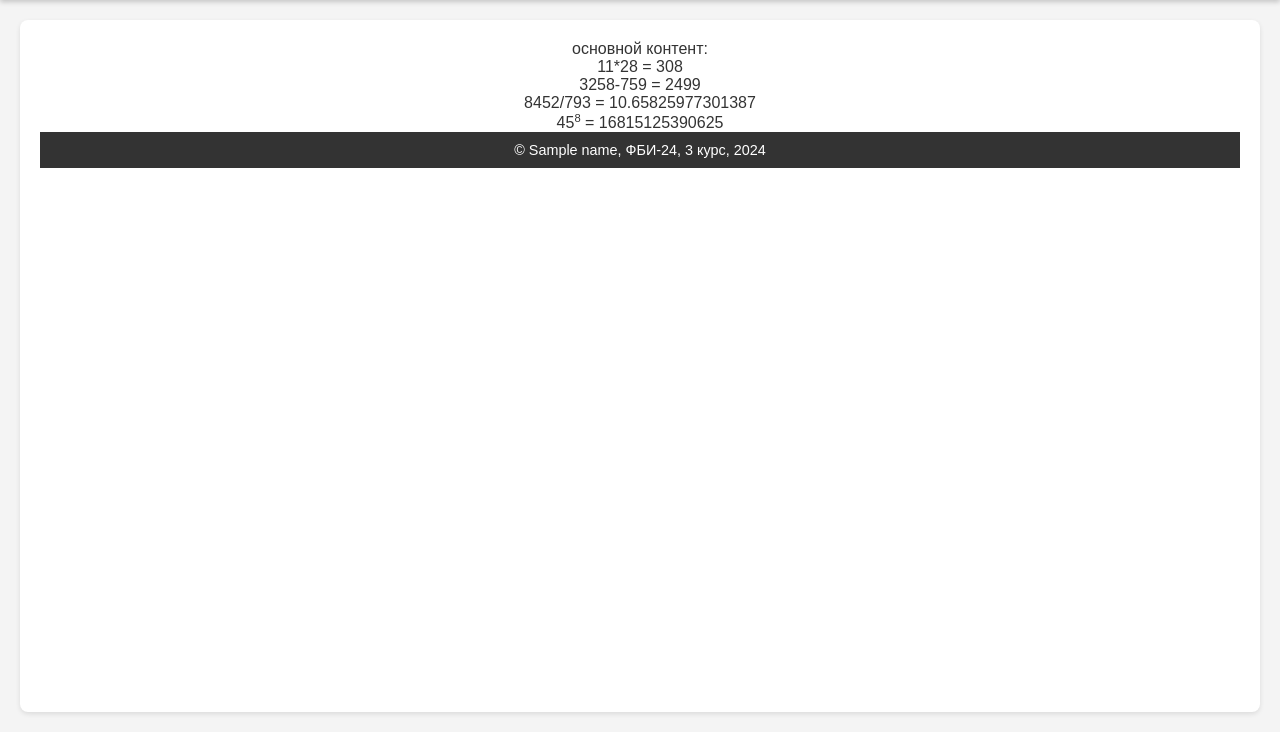
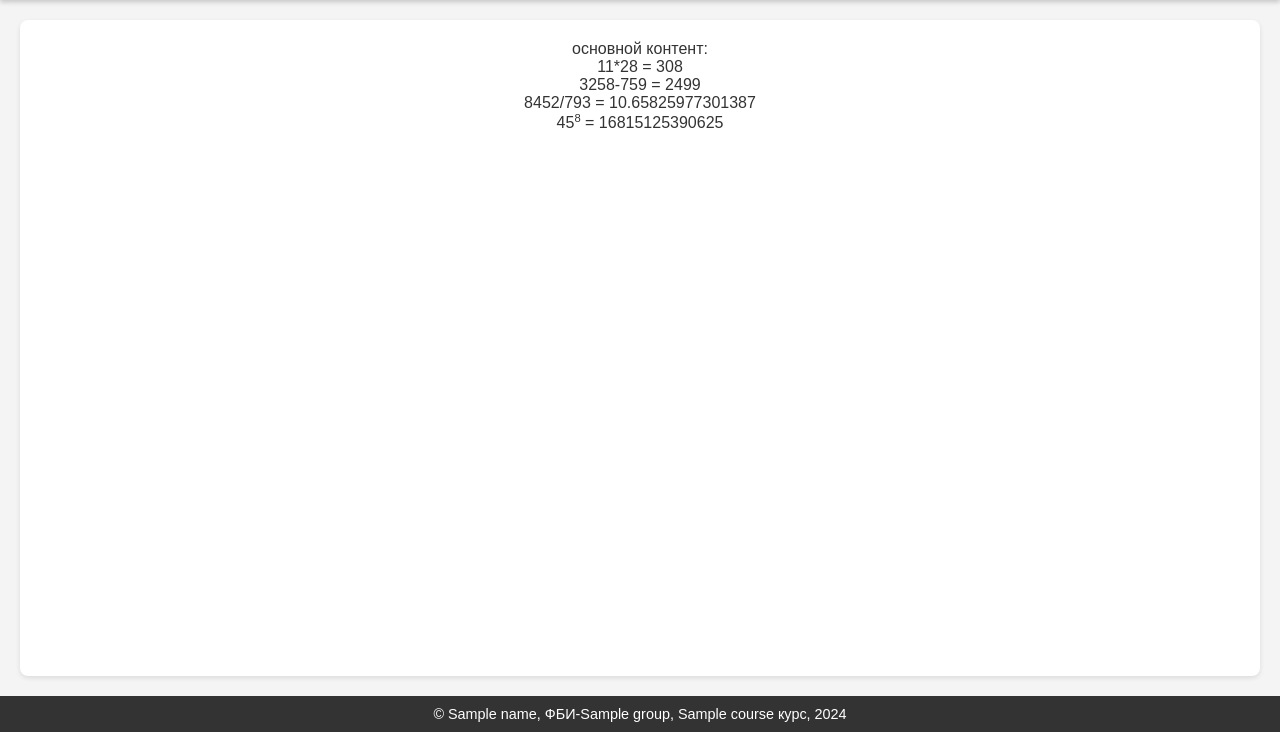
Before and after one commit to SlonExtra/web--programming-labs-2, a Flask app: template templates/example.html in a window 1280 px wide. Shown: the part 68-800 px from the top of the page. Run offline with Flask 3, Linux system fonts and the light colour scheme; the template is opened without the code that fills it: most values are stand-ins (such as "Sample title", 1, 10 or a date in 2020).

Commit message:
условия в шаблоне

```diff
--- a/app.py
+++ b/app.py
@@ -207,4 +207,6 @@ def add_flower(name):
 def example():
     name = 'Руди Дмитрий Константинович'
     nlab = '2'
-    return render_template('example.html', name=name, nlab=nlab)
+    group='24'
+    course = '3'
+    return render_template('example.html', name=name, nlab=nlab, group=group, course=course)
--- a/templates/example.html
+++ b/templates/example.html
@@ -8,7 +8,7 @@
 </head>
 <body>
     <header>
-            НГТУ, ФБ, WEB-программирование, часть 2. Лабораторная работа {{ nlab }}
+        НГТУ, ФБ, WEB-программирование, часть 2. {% if nlab %}Лабораторная работа {{ nlab }}{% else %}Лабораторная работа не указана{% endif %}
     </header>
 
     <main>
@@ -17,9 +17,12 @@
         3258-759 = {{ 3258 - 759 }}<br>
         8452/793 = {{ 8452 / 793 }}<br>
         45<sup>8</sup> = {{ 45 ** 8 }}<br>
+    </main>
 
     <footer>
-            &copy; {{ name }}, ФБИ-24, 3 курс, 2024
+        &copy; {% if name %}{{ name }}{% else %}Анонимус{% endif %},
+        {% if group %}ФБИ-{{ group }},{% else %}Группа не указана,{% endif %}
+        {% if course %} {{ course }} курс,{% else %}Курс не указан,{% endif %} 2024
     </footer>
 </body>
 </html>
```
Lines whose indentation alone changed are shown as unchanged.
